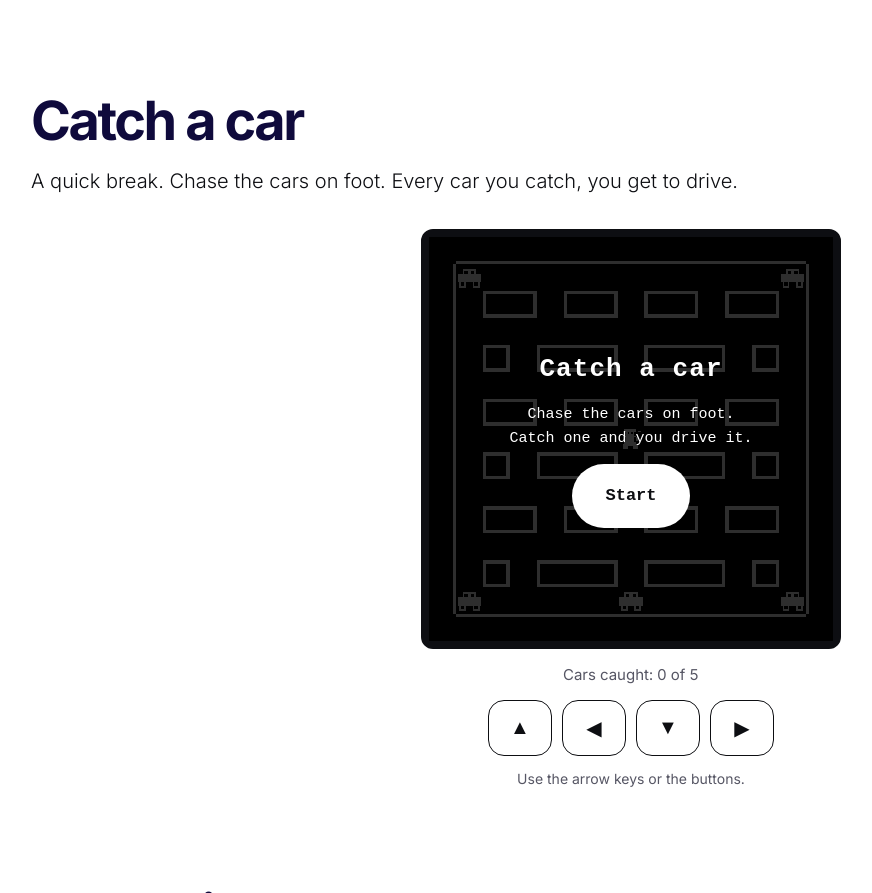
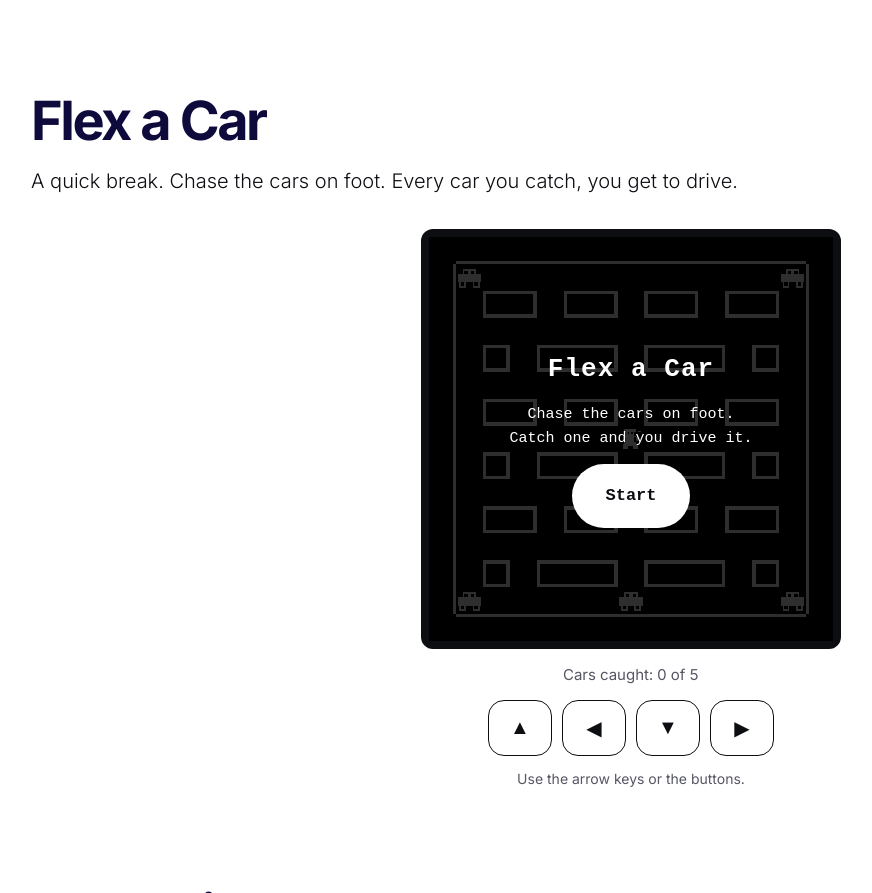
Before and after one commit to fresa-fresita/auto-pulse, a plain HTML site: page index.html in a window 1280 px wide. Shown: the part 5694-6587 px from the top of the page, without its empty margins (9-881 px from the left). Drawn offline with Linux system fonts and the light colour scheme.

Commit message:
Rename game to Flex a Car
Co-Authored-By: Claude Sonnet 5.5 <noreply@anthropic.com>
Claude-Session: https://claude.ai/code/session_017peneWyuV9osec3FB7CDJR

```diff
--- a/assets/game.js
+++ b/assets/game.js
@@ -1,4 +1,4 @@
-/* Catch a car: a tiny black and white arcade game. No libraries, no network, no stored data. */
+/* Flex a Car: a tiny black and white arcade game. No libraries, no network, no stored data. */
 (function (root) {
   "use strict";
 
@@ -232,7 +232,7 @@
   }
 
   function showOverlay(won) {
-    title.textContent = won ? "You caught them all" : "Catch a car";
+    title.textContent = won ? "You caught them all" : "Flex a Car";
     note.textContent = won ? "Your ride is looking fancy." : "Chase the cars on foot. Catch one and you drive it.";
     startBtn.textContent = won ? "Play again" : "Start";
     overlay.hidden = false;
--- a/index.html
+++ b/index.html
@@ -97,13 +97,13 @@
     </section>
 
     <section class="wrap section" id="game" aria-labelledby="h-game">
-      <h2 id="h-game">Catch a car</h2>
+      <h2 id="h-game">Flex a Car</h2>
       <p class="lede">A quick break. Chase the cars on foot. Every car you catch, you get to drive.</p>
       <div class="arcade">
         <div class="screen">
           <canvas id="game-canvas" width="240" height="240" role="img" aria-label="Retro game board. A small figure chases cars through a maze."></canvas>
           <div class="overlay" id="game-overlay">
-            <p class="overlay-title" id="game-title">Catch a car</p>
+            <p class="overlay-title" id="game-title">Flex a Car</p>
             <p class="overlay-note" id="game-note">Chase the cars on foot. Catch one and you drive it.</p>
             <button class="btn btn-light" id="game-start" type="button">Start</button>
           </div>
```
